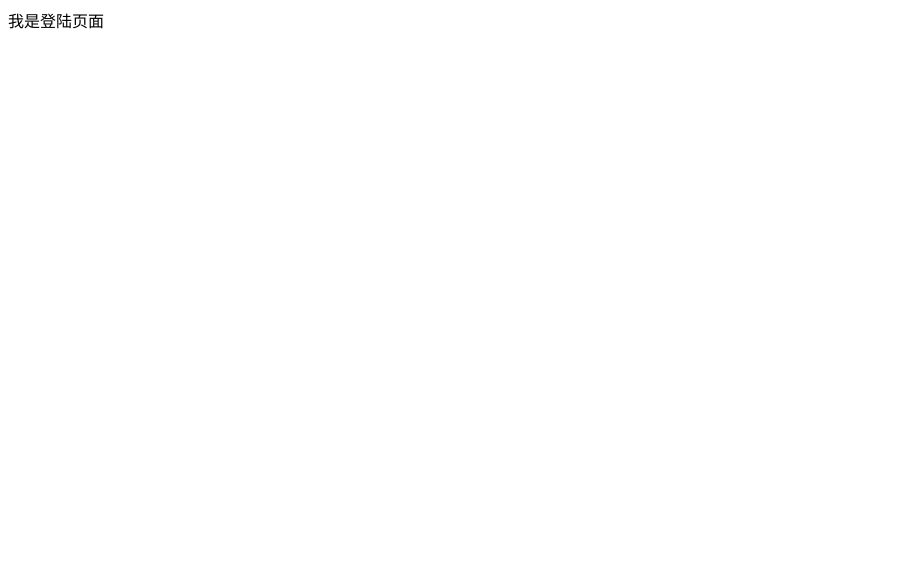
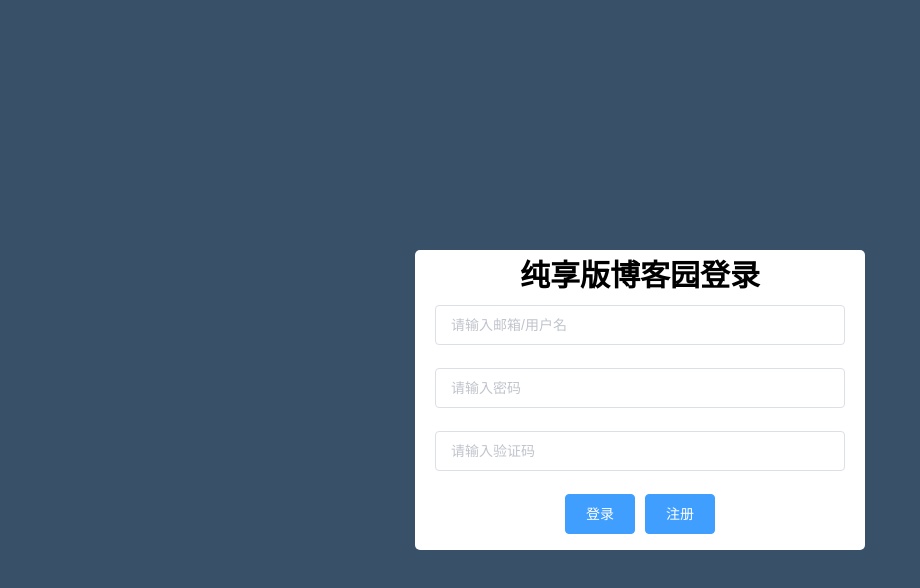
Before and after one commit to Four-with-Two/blog-system-client, a Vue app: page /#/login in a window 1280 px wide. Shown: the top 588 px of the page, without its empty margins (0-920 px from the left). Built offline with nearby package versions, Linux system fonts and the light colour scheme; the HTML template or start-up script is replaced by a standard one.

Commit message:
登录界面静态

```diff
--- a/package.json
+++ b/package.json
@@ -11,6 +11,9 @@
     "commit": "git-cz"
   },
   "dependencies": {
+    "element-ui": "^2.14.0",
+    "less": "^3.12.2",
+    "less-loader": "^7.0.2",
     "vue": "^2.5.2",
     "vue-router": "^3.0.1"
   },
@@ -34,6 +37,7 @@
     "friendly-errors-webpack-plugin": "^1.6.1",
     "html-webpack-plugin": "^2.30.1",
     "node-notifier": "^5.1.2",
+    "node-sass": "^5.0.0",
     "optimize-css-assets-webpack-plugin": "^3.2.0",
     "ora": "^1.2.0",
     "portfinder": "^1.0.13",
@@ -41,6 +45,8 @@
     "postcss-loader": "^2.0.8",
     "postcss-url": "^7.2.1",
     "rimraf": "^2.6.0",
+    "sass": "^1.29.0",
+    "sass-loader": "^10.0.5",
     "semver": "^5.3.0",
     "shelljs": "^0.7.6",
     "uglifyjs-webpack-plugin": "^1.1.1",
--- /dev/null
+++ b/src/css/global.css
@@ -0,0 +1,5 @@
+html,body,#app{
+    height: 100%;
+    margin: 0%;
+    padding: 0%;
+}
--- a/src/main.js
+++ b/src/main.js
@@ -3,6 +3,11 @@
 import Vue from 'vue'
 import App from './App'
 import router from './router'
+
+import './css/global.css'
+import ElementUI from 'element-ui'
+import 'element-ui/lib/theme-chalk/index.css'
+Vue.use(ElementUI)
 
 Vue.config.productionTip = false
 
--- a/src/pages/Login.vue
+++ b/src/pages/Login.vue
@@ -1,10 +1,82 @@
 <template>
-  <div>我是登陆页面</div>
+<div class="login-container">
+
+    <div class="login-box">
+
+      <!-- 登录表单区域 -->
+      <el-form label-width="0px" class="login-form">
+        <p class="login-head">纯享版博客园登录</p>
+        <!-- 邮箱/用户名 -->
+        <el-form-item>
+          <el-input v-model="inputUserName" placeholder="请输入邮箱/用户名"></el-input>
+        </el-form-item>
+        <!-- 密码 -->
+        <el-form-item>
+          <el-input v-model="inputPassword" type="password" placeholder="请输入密码"></el-input>
+        </el-form-item>
+        <!-- 验证码 -->
+        <el-form-item>
+          <el-input v-model="inputExam" placeholder="请输入验证码"></el-input>
+          <!-- <img src="" alt="验证码"> -->
+        </el-form-item>
+        <!-- 按钮 -->
+        <el-form-item  class="btns">
+          <el-button type="primary">登录</el-button>
+          <el-button type="primary">注册</el-button>
+        </el-form-item>
+      </el-form>
+
+    </div>
+
+</div>
+
 </template>
 
 <script>
-export default {};
+  export default {
+    data(){
+      return{
+        inputUserName:'',
+        inputPassword:'',
+        inputExam:'',
+        code:''
+      }
+    }
+  }
 </script>
 
-<style scoped>
+<style scoped >
+
+   .login-container{
+     background-color: #385068;
+     height: 100%;
+     }
+    .login-box{
+      width: 450px;
+      height: 300px;
+      background-color: #fff;
+      border-radius: 5px;
+      position: absolute;
+      left: 50%;
+      top: 50%;
+      transform: translate(-50%,-50%);
+    }
+    .login-form{
+      position: absolute;
+      bottom: 0;
+      width: 100%;
+      padding: 0 20px;
+      box-sizing: border-box;
+    }
+    .login-head{
+      text-align: center;
+      font-weight: bold;
+      font-size: 30px;
+      margin: 10px;
+    }
+    .btns{
+      display: flex;
+      justify-content: center;
+      margin: 15px;
+    }
 </style>
```
Also changed, not shown: 1 other file (tests, documents, lock files or other folders).
